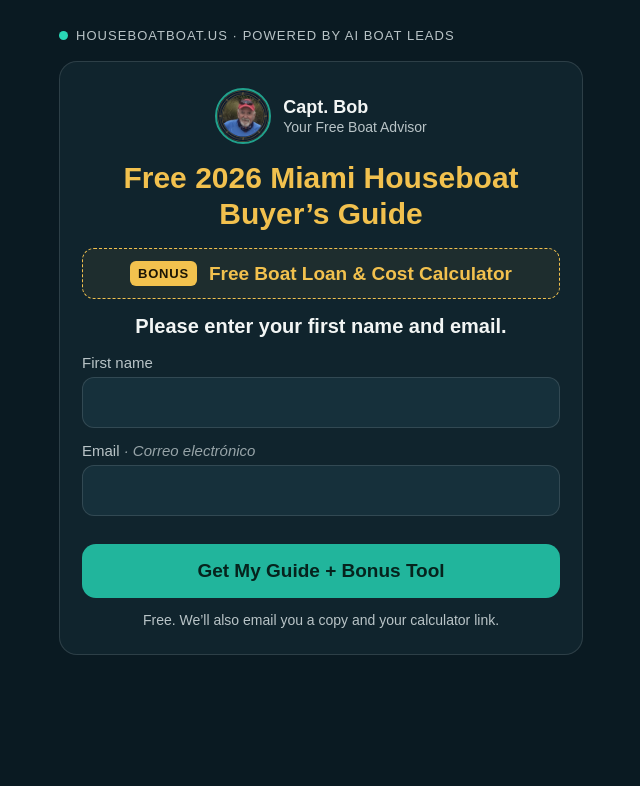
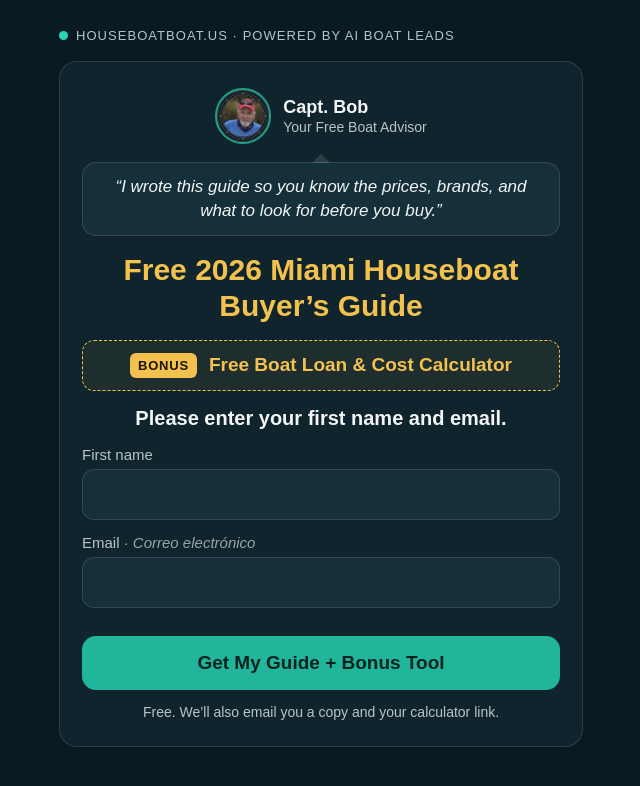
Before and after one commit to BobDucey/HouseboatBoat.us, a plain HTML site: page miami-fl-report.html in a window 1280 px wide. Shown: the whole page, without its empty margins (319-959 px from the left). Drawn offline with Linux system fonts and the light colour scheme; no server answers.

Commit message:
Miami signup page: Capt. Bob recommends the guide
Co-Authored-By: Claude Opus 5.5 <noreply@anthropic.com>
Claude-Session: https://claude.ai/code/session_01DHhWjVJUyyzLFKuHRPDsZH

```diff
--- a/miami-fl-report.html
+++ b/miami-fl-report.html
@@ -45,6 +45,8 @@ button.alt{background:transparent;color:var(--text);border:1px solid var(--line)
 button.yes{background:var(--gold);color:#1a1405}
 .mailnote{margin:0;text-align:center;font-size:20px;font-weight:700;color:var(--text)}
 #reportForm[hidden],.ask[hidden],.mailnote[hidden]{display:none}
+.says{position:relative;margin:2px 0 0;background:var(--card2);border:1px solid var(--line);border-radius:14px;padding:12px 16px;font-size:17px;line-height:1.4;color:var(--text);font-style:italic;text-align:center}
+.says:before{content:"";position:absolute;top:-9px;left:50%;margin-left:-9px;border:9px solid transparent;border-top:0;border-bottom-color:var(--line)}
 .capt{display:flex;align-items:center;justify-content:center;gap:12px}
 .capt img{width:56px;height:56px;border-radius:50%;object-fit:cover;border:2px solid rgba(41,214,182,.7)}
 .capt .who{display:flex;flex-direction:column;line-height:1.25;text-align:left}
@@ -62,8 +64,9 @@ button.yes{background:var(--gold);color:#1a1405}
 <div class="brand"><span class="dot"></span>HouseboatBoat.us · Powered by AI Boat Leads</div>
 <div class="card" id="formCard">
 <div class="capt"><img src="/capt-bob-avatar.png" alt="Capt. Bob"><div class="who"><b>Capt. Bob</b><span>Your Free Boat Advisor</span></div></div>
+<p class="says" id="captSays">“I wrote this guide so you know the prices, brands, and what to look for before you buy.”</p>
 <h1>Free 2026 Miami Houseboat Buyer’s Guide</h1>
-<script>(function(){try{var o=new URLSearchParams(location.search).get('offer');if(o)sessionStorage.setItem('offer',o);else o=sessionStorage.getItem('offer');if(o==='brands'){window.OFFER='brands';var h=document.querySelector('h1');h.textContent='Compare 2026 Miami Houseboat Brands';document.title='Compare 2026 Miami Houseboat Brands | '+location.hostname;}}catch(e){}})();</script>
+<script>(function(){try{var o=new URLSearchParams(location.search).get('offer');if(o)sessionStorage.setItem('offer',o);else o=sessionStorage.getItem('offer');if(o==='brands'){window.OFFER='brands';var h=document.querySelector('h1');h.textContent='Compare 2026 Miami Houseboat Brands';var q=document.getElementById('captSays');if(q)q.textContent='“I compared the top houseboat brands side by side so you don’t have to.”';document.title='Compare 2026 Miami Houseboat Brands | '+location.hostname;}}catch(e){}})();</script>
 <div class="ask" id="askStep" hidden>
 <p class="q">Download Now?</p>
 <div class="yn"><button type="button" class="yes" id="yesStart">Yes</button><button type="button" class="alt" id="noStart">No</button></div>
```
